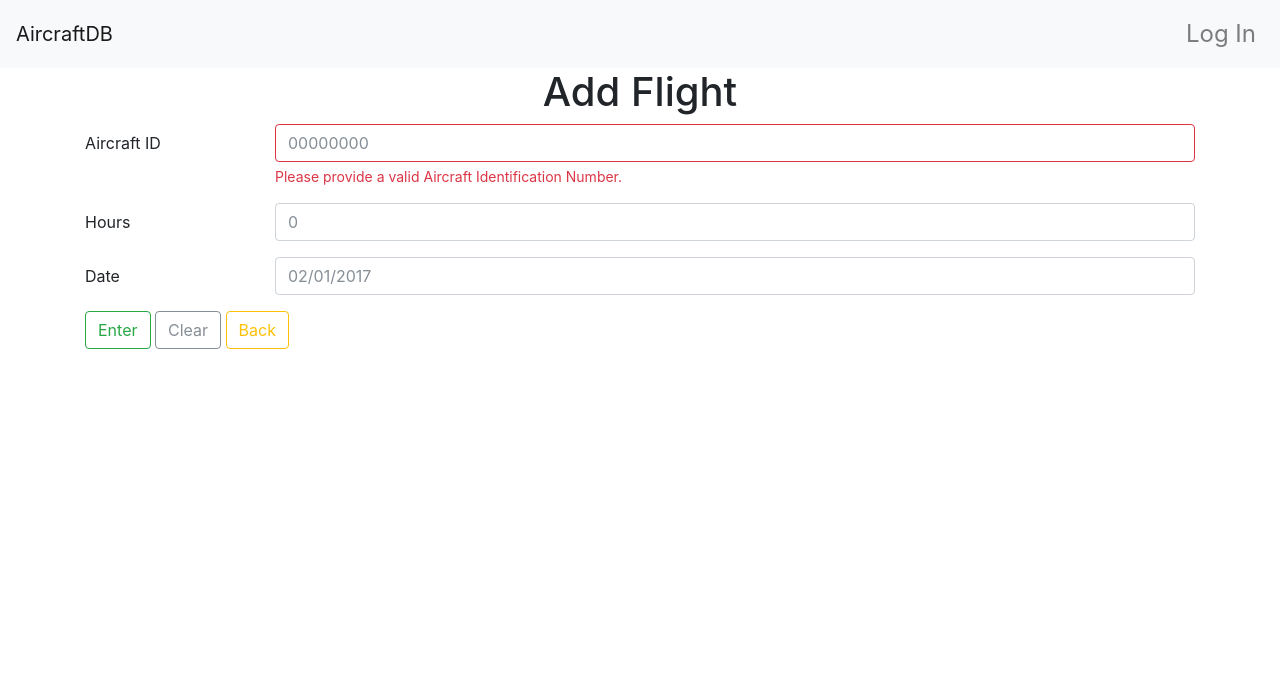
After one commit to JamesGomatos/455Project, a Flask app: page /pilot/add_flight in a window 1280 px wide. The commit adds this page. Shown: the top 683 px of the page. Run offline with Flask 2, Linux system fonts and the light colour scheme; some libraries are stand-ins or nearby versions.

Commit message:
fixed pilot and mechanci menu to conditionally render

```diff
--- a/app/auth/views.py
+++ b/app/auth/views.py
@@ -20,6 +20,8 @@ def login():
             login_user(user, form.remember_me.data)
             if job_type == 'mechanic':
                 return redirect(request.args.get('next') or url_for('main.mechanic_menu'))
+            elif job_type == 'pilot':
+                return redirect(request.args.get('next') or url_for('main.pilot_menu'))
             else:
                 return redirect(request.args.get('next') or url_for('main.index'))
         flash('Invalid username or password.')
--- a/app/main/views.py
+++ b/app/main/views.py
@@ -2,11 +2,12 @@ from flask import render_template, redirect, url_for, abort, flash
 from flask_login import login_required, current_user
 from . import main
 from .. import db
-from ..models import User, Aircraft, Engine, Mechanic, MaintenanceDue
+from ..models import User, Aircraft, Engine, Mechanic, MaintenanceDue, Flight, Pilot
 from sqlalchemy.sql import select
 
 '''
-render the index menu when called.
+render the correct menu when the home button is pressed for pilots and
+mechanics.
 '''
 @main.route('/')
 def index():
@@ -50,12 +51,44 @@ render maintenance due list when button pressed in the mechanic menu
 @main.route('/mechanic/maintenance_due')
 def mechanic_get_maintenance_due():
     data = MaintenanceDue.query.all()
-    return render_template('mechanic/maintenanceDue.html', data=data)
+    return render_template('mechanic/maintenance_due.html', data=data)
 
 
 '''
-render complete_maintenance menu when button pression in the mechanic menu
+render complete_maintenance menu when button pressed in the mechanic menu
 '''
 @main.route('/mechanic/complete_maintenance')
 def mechanic_complete_maintenance():
     return render_template('mechanic/complete_maintenance.html')
+
+'''
+render the piot menu when called
+'''
+@main.route('/pilot/menu')
+def pilot_menu():
+    return render_template('pilot/menu.html')
+
+'''
+render the flight query when button pressed in the pilot menu
+'''
+@main.route('/pilot/flights')
+def pilot_get_flight():
+    data =  Flight.query.all()
+    return render_template('pilot/flights.html', data=data)
+
+'''
+render the add flight menu when button pressed in the pilot menu
+'''
+@main.route('/pilot/add_flight')
+def pilot_add_flight():
+    return render_template('pilot/add_flight.html')
+
+
+'''
+render the a list of pilots when button view pilots button is
+pressed  in the pilot menu
+'''
+@main.route('/pilot/pilots')
+def pilot_list():
+    data = Pilot.query.all()
+    return render_template('pilot/pilots.html', data=data)
--- a/app/static/style.css
+++ b/app/static/style.css
@@ -36,6 +36,11 @@ h1.indexHeader{
 .box5 { background:#f1c40f;}
 .box6 { background:#e67e22;}
 
+/* Boxes for pilot menu */
+.box8 { background:#1abc9c;}
+.box9 { background:#3498db;}
+.box10{ background:#9b59b6;}
+.box11{ background:#34495e;}
 
 /* We start writing out flexbox here. The above is just page setup */
 div.container {
@@ -50,3 +55,8 @@ div.container {
 .box {
   flex-basis:33.333%;
 }
+
+.second {
+  text-align: center;
+  flex-basis:50%;
+}
--- a/app/templates/base.html
+++ b/app/templates/base.html
@@ -20,9 +20,13 @@
   </button>
   <div class="collapse navbar-collapse" id="navbarNav">
     <ul class="navbar-nav mr-auto">
-      {% if current_user.is_authenticated %}
+      {% if current_user.is_authenticated and current_user.type == 'mechanic' %}
       <li class="nav-item active">
         <a class="nav-link" href="{{ url_for('main.mechanic_menu') }}">Home <span class="sr-only">(current)</span></a>
+      </li>
+      {% elif current_user.is_authenticated and current_user.type == 'pilot' %}
+      <li class="nav-item active">
+        <a class="nav-link" href="{{ url_for('main.pilot_menu') }}">Home <span class="sr-only">(current)</span></a>
       </li>
       {% endif %}
     </ul>
--- a/app/templates/mechanic/menu.html
+++ b/app/templates/mechanic/menu.html
@@ -2,7 +2,7 @@
 
 {% block page_content %}
 <div>
-    <h1 class="indexHeader">{% if current_user.is_authenticated %} Hello {{ current_user.usrename }}, Please Choose An Option:</h1> {%endif%}
+    <h1 class="indexHeader">{% if current_user.is_authenticated %} Hello Mechanic {{ current_user.usrename }}, Please Choose An Option:</h1> {%endif%}
 </div>
 <div class="container">
     <div class="box box1"><a class="linker" href="{{ url_for('main.mechanic_get_aircraft') }}">View Aircraft</a></div>
@@ -11,5 +11,5 @@
     <div class="box box4"><a class="linker" href="{{ url_for('auth.login') }}"> View Maintenance History</a></div>
     <div class="box box5"><a class="linker" href="{{ url_for('main.mechanic_get_maintenance_due') }}"> View Maintenance Due</a></div>
     <div class="box box6"><a class="linker" href="{{ url_for('main.mechanic_get_list') }}"> View Mechanics</a></div>
-  </div>
+</div>
 {% endblock %}
--- /dev/null
+++ b/app/templates/pilot/add_flight.html
@@ -0,0 +1,39 @@
+{% extends "base.html" %}
+{% block page_content %}
+<div>
+    <h1 class="indexHeader">Add Flight</h1>
+</div>
+<form>
+  <div class="container">
+    <div class="form-group row">
+      <label for="validationServer03" class="col-sm-2 col-form-label">Aircraft ID</label>
+      <div class="col-sm-10">
+        <input type="text" class="form-control is-invalid" id="validationServer03" placeholder="00000000">
+        <div class="invalid-feedback">
+          Please provide a valid Aircraft Identification Number.
+        </div>
+      </div>
+  </div>
+  <div class="form-group row">
+    <label for="validationServer01" class="col-sm-2 col-form-label">Hours</label>
+    <div class="col-sm-10">
+      <input type="text" class="form-control" placeholder="0" rqu>
+    </div>
+  </div>
+  <div class="form-group row">
+    <label for="validationServer02" class="col-sm-2 col-form-label">Date</label>
+    <div class="col-sm-10">
+      <input type="text" class="form-control" placeholder="02/01/2017">
+    </div>
+  </div>
+
+  <div class="form-group row">
+    <div class="col-sm-10">
+      <button type="submit" class="btn btn-outline-success">Enter</button>
+      <button type="submit" class="btn btn-outline-secondary">Clear</button>
+      <a class="btn btn-outline-warning" href={{ url_for('main.pilot_menu')}} role="button">Back</a>
+    </div>
+  </div>
+</form>
+</div>
+{% endblock %}
```
Also changed, not shown: app/models.py (+5 -5 lines), app/templates/pilot/flights.html (added, +13 -0 lines), app/templates/pilot/menu.html (added, +13 -0 lines), app/templates/pilot/pilots.html (added, +13 -0 lines), migrations/versions/97aa9dc8d113_.py (renamed from migrations/versions/8c76f8806032_.py, +5 -3 lines), data-dev.sqlite.
